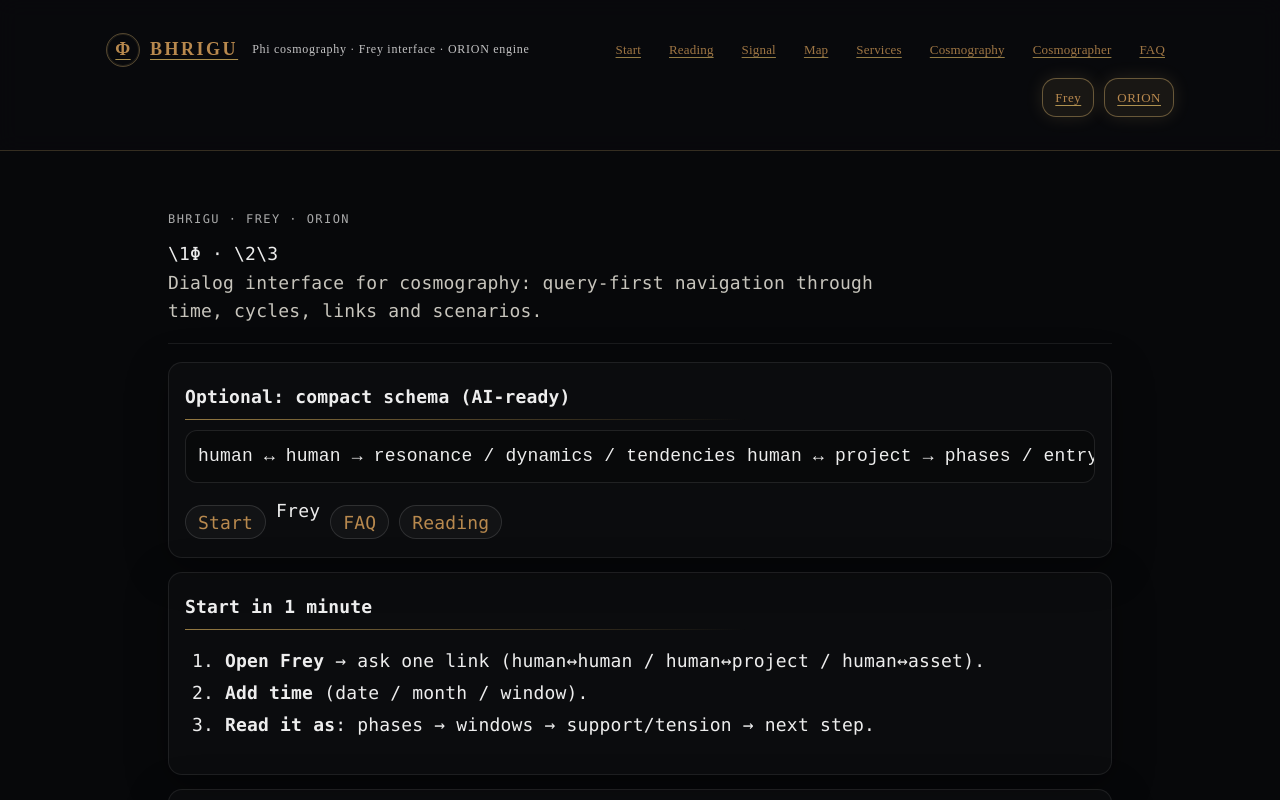
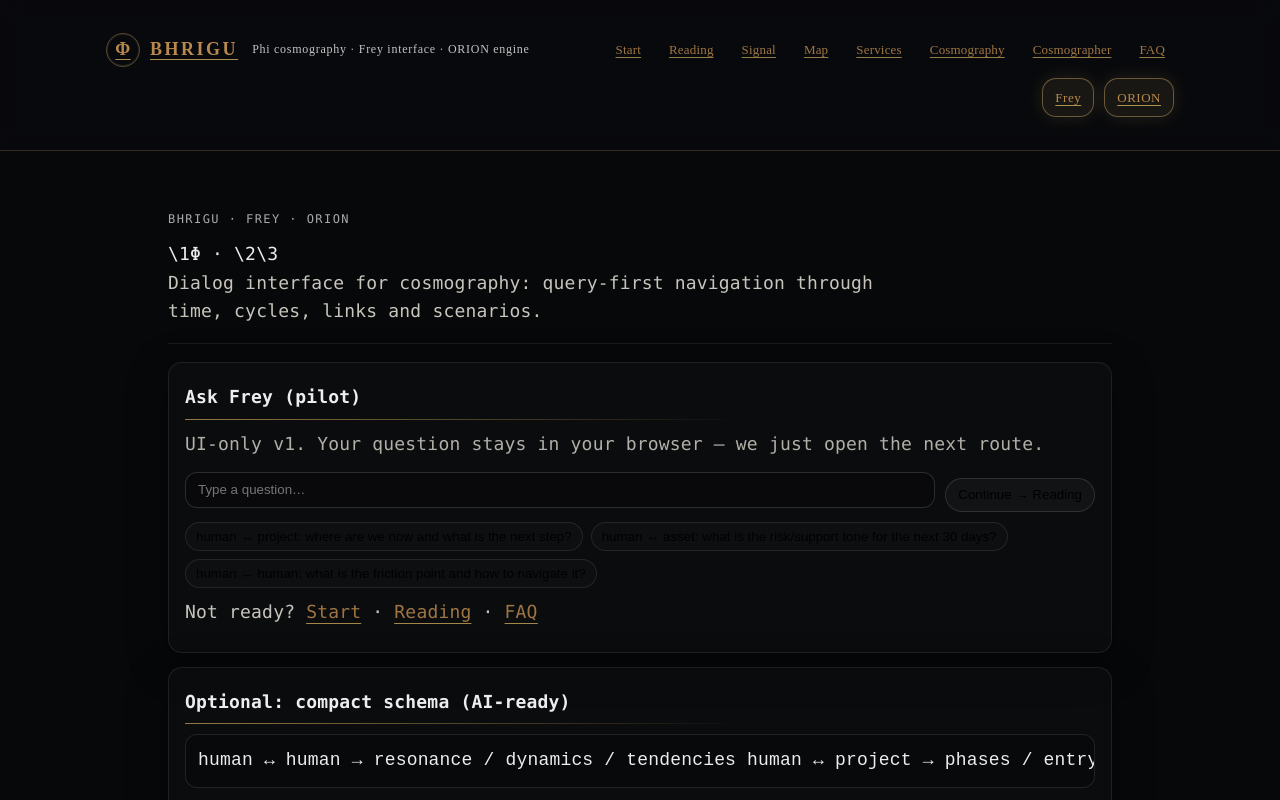
Before and after one commit to AiBhrigu/bhrigu-portal, a Next.js app: page /frey in a window 1280 px wide. Shown: the top 800 px of the page. Built offline with nearby package versions, Linux system fonts and the light colour scheme.

Commit message:
feat(frey): query line v1 (ui-only)

```diff
--- a/pages/frey.js
+++ b/pages/frey.js
@@ -1,6 +1,22 @@
 import Head from "next/head";
+import { useRouter } from "next/router";
+import { useState } from "react";
 
 export default function FreyPage() {
+  const router = useRouter();
+  const [q, setQ] = useState("");
+  const EXAMPLES = [
+    "human ↔ project: where are we now and what is the next step?",
+    "human ↔ asset: what is the risk/support tone for the next 30 days?",
+    "human ↔ human: what is the friction point and how to navigate it?",
+  ];
+
+  const submit = () => {
+    const s = (q || "").trim();
+    if (!s) return;
+    router.push(`/reading?q=${encodeURIComponent(s)}`);
+  };
+
   const copy = async () => {
     const text =
 `FREY · Query template
@@ -40,6 +56,43 @@ EXIT: …`;
             Dialog interface for cosmography: query-first navigation through time, cycles, links and scenarios.
           </p>
         </header>
+
+        {/*__FREY_QUERY_LINE_V1__*/}
+        <section className="card">
+          <h2>Ask Frey (pilot)</h2>
+          <p className="muted">
+            UI-only v1. Your question stays in your browser — we just open the next route.
+          </p>
+
+          <div className="queryRow">
+            <input
+              className="qInput"
+              value={q}
+              onChange={(e) => setQ(e.target.value)}
+              onKeyDown={(e) => { if (e.key === "Enter") submit(); }}
+              placeholder="Type a question…"
+              aria-label="Frey query"
+            />
+            <button className="btn" onClick={submit}>Continue → Reading</button>
+          </div>
+
+          <div className="chips">
+            {EXAMPLES.map((t) => (
+              <button
+                key={t}
+                className="chip"
+                onClick={() => setQ(t)}
+                type="button"
+              >
+                {t}
+              </button>
+            ))}
+          </div>
+
+          <p className="micro">
+            Not ready? <a href="/start">Start</a> · <a href="/reading">Reading</a> · <a href="/faq">FAQ</a>
+          </p>
+        </section>
 
           <section className="card">
             <h2>Optional: compact schema (AI-ready)</h2>
@@ -112,6 +165,14 @@ EXIT: …`}
         .pre { padding: 10px 12px; border-radius: 12px; border: 1px solid rgba(255,255,255,0.10); background: rgba(0,0,0,0.25); overflow-x: auto; margin: 10px 0 0; }
         .btn { margin-top: 10px; height: 36px; padding: 0 14px; border-radius: 12px; border: 1px solid rgba(255,255,255,0.14); background: rgba(255,255,255,0.04); cursor: pointer; }
         .btn:hover { background: rgba(255,255,255,0.06); }
+        .queryRow{display:flex;gap:10px;align-items:center;flex-wrap:wrap;margin-top:10px}
+        .qInput{flex:1;min-width:240px;height:36px;padding:0 12px;border-radius:12px;border:1px solid rgba(255,255,255,0.14);background:rgba(0,0,0,0.18);color:inherit}
+        .qInput:focus{outline:none;border-color:rgba(215,181,90,.55);box-shadow:0 0 0 6px rgba(215,181,90,.08)}
+        .chips{display:flex;flex-wrap:wrap;gap:8px;margin-top:10px}
+        .chip{border-radius:999px;padding:6px 10px;border:1px solid rgba(255,255,255,0.10);background:rgba(255,255,255,0.02);cursor:pointer;opacity:.9}
+        .chip:hover{border-color:rgba(215,181,90,.45);opacity:1}
+        .micro{margin-top:10px;font-size:13px;opacity:.85}
+
         @media (max-width: 760px) { .title { font-size: 34px; } }
 
           /*__BHRIGU_UI_CANON__*/
```
